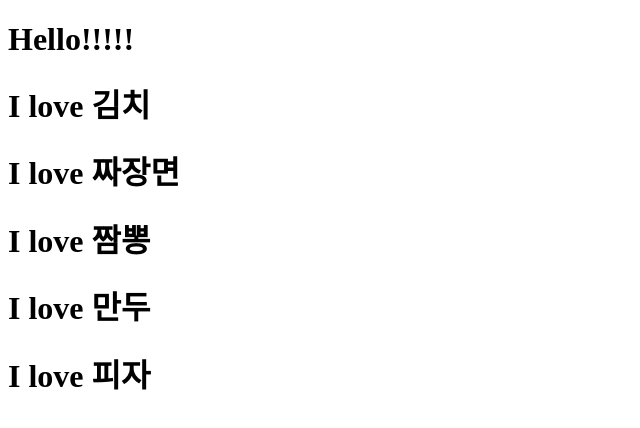
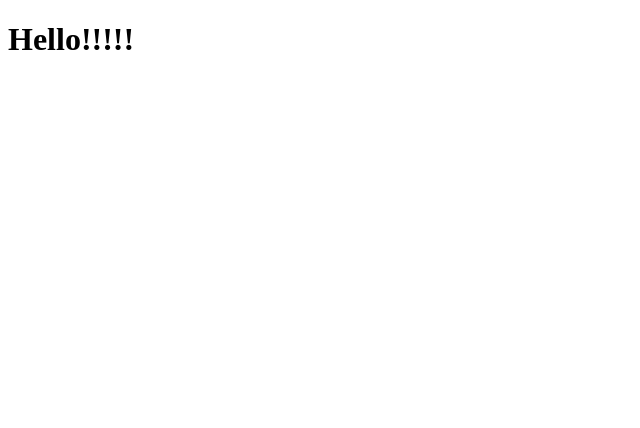
Before and after one commit to sgbo5003/movie_app_2020, a React (Create React App) app: page / in a window 1280 px wide. Shown: the top 428 px of the page, without its empty margins (0-640 px from the left). Built offline with nearby package versions, Linux system fonts and the light colour scheme.

Commit message:
Edit 0918 03장_2

```diff
--- a/src/App.js
+++ b/src/App.js
@@ -4,16 +4,23 @@ function Food({ fav }) {
   return <h1>I love {fav}</h1>;
 }
 
+const foodLike = [
+  {
+    name: "김치",
+  },
+  {
+    name: "만두",
+  },
+  {
+    name: "치킨",
+  },
+];
+
 function App() {
   //return <div className="App" />;
   return (
     <div>
       <h1>Hello!!!!!</h1>
-      <Food fav="김치" />
-      <Food fav="짜장면" />
-      <Food fav="짬뽕" />
-      <Food fav="만두" />
-      <Food fav="피자" />
     </div>
   );
 }
```
